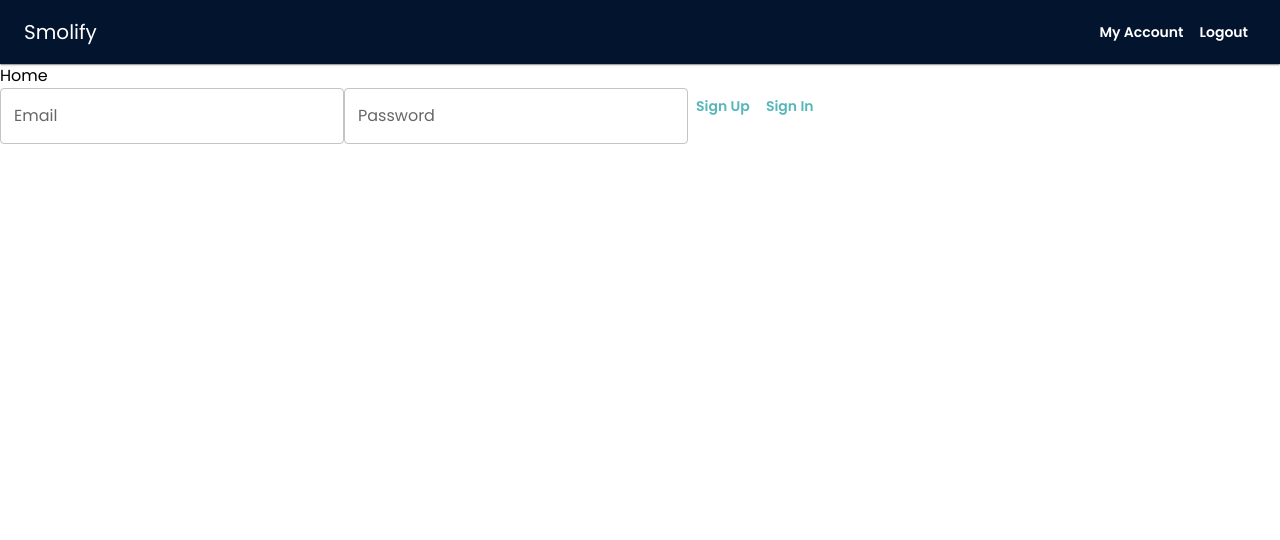
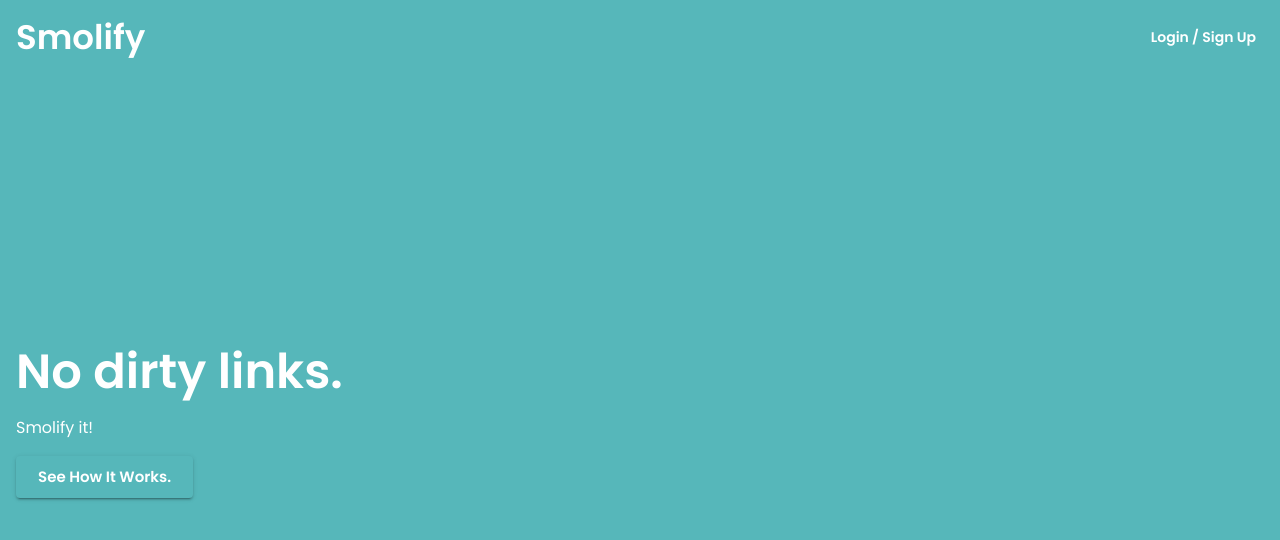
Before and after one commit to KaramGuliyev/Smolify, a React (Create React App) app: page / in a window 1280 px wide. Shown: the top 540 px of the page. Built offline with nearby package versions, Linux system fonts and the light colour scheme; no server answers; the HTML template or start-up script is replaced by a standard one.

Commit message:
Landing Page improvements

```diff
--- a/src/App.js
+++ b/src/App.js
@@ -25,7 +25,7 @@
   useEffect(() => {
     auth.onAuthStateChanged((user) => {
       setUser(user);
-        setInitialLoad(false);
+      setInitialLoad(false);
     });
   }, []);
 
--- a/src/Layouts/NavBar.jsx
+++ b/src/Layouts/NavBar.jsx
@@ -2,12 +2,14 @@
 import { Link } from "react-router-dom";
 import { auth } from "../firebase";
 
-
-
 const NavBar = ({ children }) => {
   return (
     <>
-      <AppBar elevation={1} position="static" color="secondary">
+      {window.location.pathname === "/" ? (
+        <Box>{children}</Box>
+      ) : (
+        <>
+          <AppBar elevation={1} position="static" color={"secondary"}>
             <Toolbar>
               <Typography variant="h6" component="div" sx={{ flexGrow: 1 }}>
                 <Link to="/">Smolify</Link>
@@ -15,10 +17,14 @@
               <Button color="inherit">
                 <Link to="/account">My Account</Link>
               </Button>
-          <Button onClick={()=> auth.signOut()} color="inherit">Logout</Button>
+              <Button onClick={() => auth.signOut()} color="inherit">
+                Logout
+              </Button>
             </Toolbar>
           </AppBar>
           <Box>{children}</Box>
+        </>
+      )}
     </>
   );
 };
--- a/src/Pages/LandingPage/index.jsx
+++ b/src/Pages/LandingPage/index.jsx
@@ -1,6 +1,7 @@
-import { Button, TextField, Typography } from "@mui/material";
+import { Button, Grid, TextField, Typography } from "@mui/material";
 import { useState } from "react";
 import { SignUp, SignIn } from "../../firebase";
+import { Box } from "@mui/system";
 
 const Home = () => {
   const [form, setForm] = useState({
@@ -18,14 +19,35 @@
   };
 
   return (
-    <>
-      <Typography>Home</Typography>
-      <TextField value={form.email} name="email" onChange={handleChange} label="Email" />
-      <TextField value={form.password} type="password" name="password" onChange={handleChange} label="Password" />
-      <Button onClick={() => handleSignUp()}>Sign Up</Button>
-      <Button onClick={() => handleSignIn()}>Sign in</Button>
-    </>
+    <Box display="flex" flexDirection="column" p={2} boxSizing="border-box" height="100vh" bgcolor="#56B7BA" color="#fff">
+      <Box display="flex" alignContent="center" justifyContent="space-between">
+        <Typography variant="h4">Smolify</Typography>
+        <Button color="inherit">Login / Sign Up</Button>
+      </Box>
+      <Box flexGrow={1} display="flex" alignItems="center">
+        <Grid container>
+          <Grid item sm={6}>
+            <Box>
+              <Typography variant="h3">No dirty links.</Typography>
+              <Box my={2}>
+                <Typography>Smolify it!</Typography>
+              </Box>
+              <Button size="large" variant="contained">
+                See how it works.
+              </Button>
+            </Box>
+          </Grid>
+          <Grid item sm={6}></Grid>
+        </Grid>
+      </Box>
+    </Box>
   );
 };
 
 export default Home;
+
+// <Typography>Home</Typography>
+// <TextField value={form.email} name="email" onChange={handleChange} label="Email" />
+// <TextField value={form.password} type="password" name="password" onChange={handleChange} label="Password" />
+// <Button onClick={() => handleSignUp()}>Sign Up</Button>
+// <Button onClick={() => handleSignIn()}>Sign in</Button>
--- a/src/theme.js
+++ b/src/theme.js
@@ -16,6 +16,9 @@
       textTransform: "capitalize",
       fontWeight: 600,
     },
+    h3: {
+      fontWeight: 600,
+    },
     h4: {
       fontWeight: 600,
     },
```
Also changed, not shown: public/assets/screely-1687785029674.png (added). Lines whose indentation alone changed are shown as unchanged.
